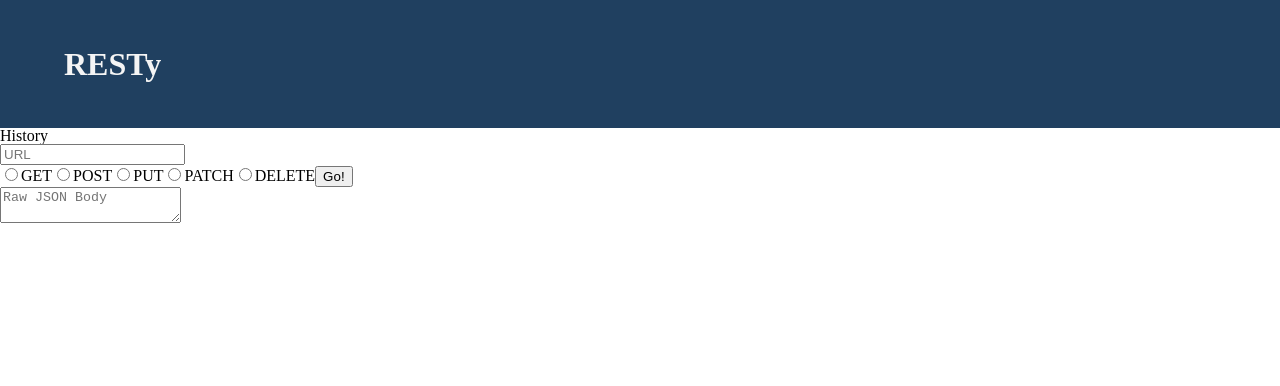
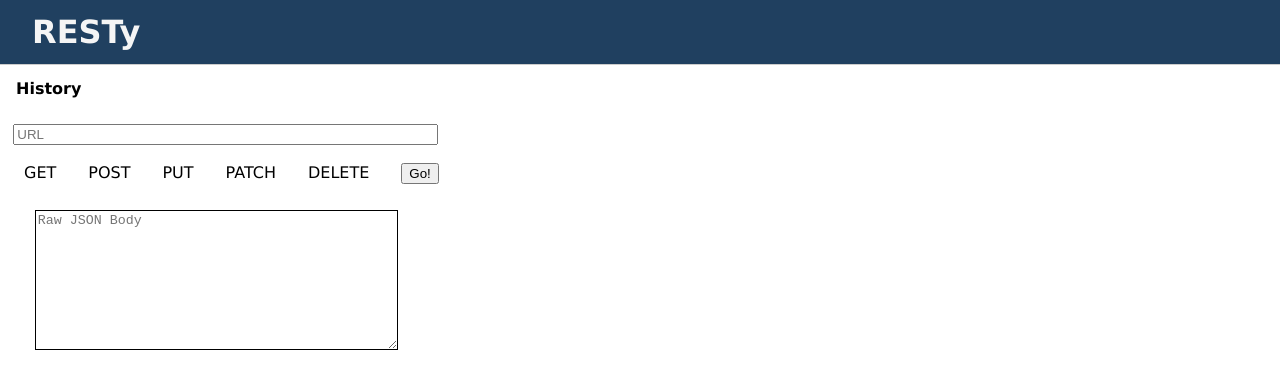
Before and after one commit to RESTy-App/resty, a React app: page / in a window 1280 px wide. Shown: the top 386 px of the page. Built offline with nearby package versions, Linux system fonts and the light colour scheme.

Commit message:
trying to figure out CSS

```diff
--- /dev/null
+++ b/src/components/Form.css
@@ -0,0 +1,53 @@
+.Form {
+  display: flex;
+  flex-direction: row;
+}
+
+.Url {
+  input {
+    width: 90%;
+    margin: 1em;
+  }
+}
+
+.Label {
+  padding: 0.25em 0.5em;
+
+  label {
+    font-family: Verdana, Geneva, Tahoma, sans-serif;
+    text-align: center;
+    padding: 1em;
+
+    input {
+      display: none;
+    }
+  }
+}
+
+#json {
+  background: #030202;
+  border: 1px solid #ccc;
+  flex: 1;
+  flex-basis:0;
+  overflow: auto;
+  padding: 1em;
+}
+
+.Json {
+  textarea {
+    margin: 2em;
+    height: 10em;
+    background-color: white;
+    padding: 2px;
+    border-width: 1px;
+    border-style: solid;
+    border-color: initial;
+    border-image: initial;
+    width: 80%;
+    cursor: text;
+    white-space: pre-wrap;
+    overflow-wrap: break-word;
+    display: inline-block;
+    text-align: start;
+  }
+}
--- a/src/components/Form.js
+++ b/src/components/Form.js
@@ -1,12 +1,12 @@
 import React from 'react';
 import PropTypes from 'prop-types';
+import styles from './Form.css';
 
 const Form = ({ url, handleSubmit, handleChange }) => {
   return (
     <>
-      <section>
-        <form onSubmit={handleSubmit}>
-          <section>
+      <form onSubmit={handleSubmit} className={styles.Form}>
+        <section className={styles.Url}>
           <input
             name="url"
             className="wide"
@@ -14,31 +14,30 @@ const Form = ({ url, handleSubmit, handleChange }) => {
             value={url}
             placeholder="URL"
             onChange={handleChange} />
-          </section>
 
-          <div>
+          <div className={styles.Label}>
             <label>
-              <input type="radio" name="method" value="get" />
+              <input type="radio" name="methods" value="get" />
               <span>GET</span>
             </label>
 
             <label>
-              <input type="radio" name="method" value="post" />
+              <input type="radio" name="methods" value="post" />
               <span>POST</span>
             </label>
 
             <label>
-              <input type="radio" name="method" value="put" />
+              <input type="radio" name="methods" value="put" />
               <span>PUT</span>
             </label>
 
             <label>
-              <input type="radio" name="method" value="patch" />
+              <input type="radio" name="methods" value="patch" />
               <span>PATCH</span>
             </label>
 
             <label>
-              <input type="radio" name="method" value="delete" />
+              <input type="radio" name="methods" value="delete" />
               <span>DELETE</span>
             </label>
 
@@ -46,19 +45,17 @@ const Form = ({ url, handleSubmit, handleChange }) => {
               <button type="submit">Go!</button>
             </label>
 
-            <section>
-              <div>
+            <div className={styles.Json}>
               <textarea
                 type="text"
                 placeholder="Raw JSON Body"
                 name="requestBody">
               </textarea>
             </div>
-            </section>
           </div>
 
+        </section>
       </form>
-      </section>
     </>
   );
 };
--- a/src/components/Header.css
+++ b/src/components/Header.css
@@ -1,9 +1,10 @@
 .Header {
     background: #204060;
     color: #f5f5f5;
-    height: 4em;
-    line-height: 4em;
-    padding: 0 2em;
+    height: 2em;
+    line-height: 2em;
+    padding: 0 1em;
     font-size: 2em;
-    font-weight: bold;
+    font-weight: 700;
+    font-family: Verdana, Geneva, Tahoma, sans-serif;
 }
--- /dev/null
+++ b/src/components/History.css
@@ -0,0 +1,22 @@
+.History {
+  border-top: 1px solid #ccc;
+  padding-top: 0.5em;
+  border: 2;
+
+  h2 {
+    font-family: Verdana, Geneva, Tahoma, sans-serif;
+    font-weight: bold;
+    margin-left: 1em;
+    margin-top: .5em;
+  }
+
+  ul {
+    color: #eee;
+    cursor: pointer;
+    font-size: 0.75em;
+    margin-bottom: 0.5em;
+    padding: 0.33em;
+    height: 80%;
+    width: 20%;
+  }
+}
--- a/src/components/History.js
+++ b/src/components/History.js
@@ -1,6 +1,7 @@
 import React from 'react';
 import PropTypes from 'prop-types';
 import Card from './Card';
+import styles from './History.css';
 
 const History = ({ history }) => {
 
@@ -14,12 +15,14 @@ const History = ({ history }) => {
 
   return (
     <>
-      <aside>
-        <h2>History</h2>
-        <ul id="history">
-          {cards}
-        </ul>
-      </aside>
+      <section>
+        <aside className={styles.History}>
+          <h2>History</h2>
+          <ul id="history">
+            {cards}
+          </ul>
+        </aside>
+      </section>
     </>
   );
 
```
Also changed, not shown: src/containers/Main.css (renamed from src/components/Resty.css), 1 other file (tests, documents, lock files or other folders). Lines whose indentation alone changed are shown as unchanged.
